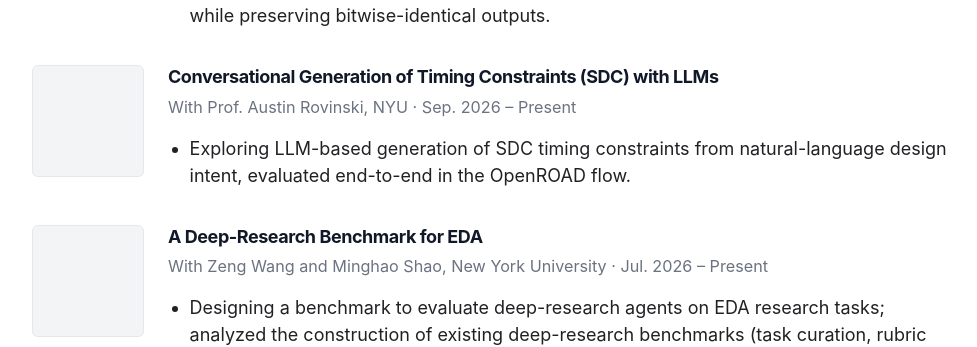
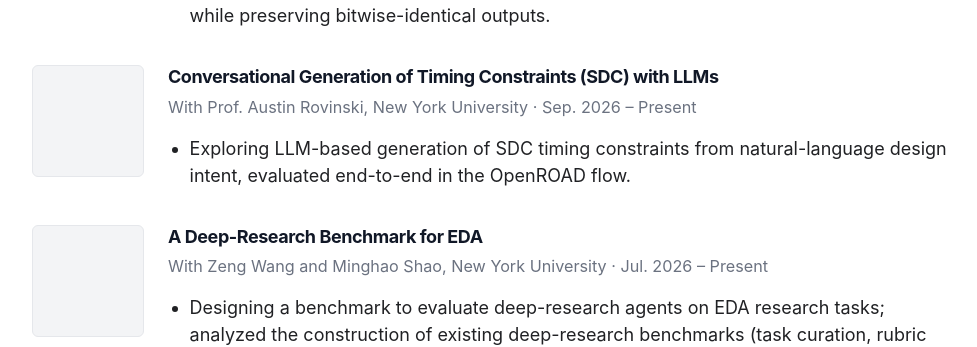
Before and after one commit to fangyiyu02/fangyiyu02.github.io, a Jekyll site: the page built from index.md, in a window 1280 px wide and 900 px high, scrolled down 709 px. Shown: the part 163-510 px from the top of the window, without its empty margins (148-1125 px from the left). Built offline with Jekyll 4.4.1, drawn with Linux system fonts in a browser that asks for light colours; a style sheet for code colours, icons or effects is not loaded; our own code applies the rules of GitHub Pages for plain Markdown files.

Commit message:
Spell out New York University in SDC project metadata
Replace NYU with New York University in the Austin Rovinski project affiliation.

```diff
--- a/index.md
+++ b/index.md
@@ -30,7 +30,7 @@ With Prof. Bo Yuan, Rutgers University · Feb. 2026 – Present
 #### Conversational Generation of Timing Constraints (SDC) with LLMs
 {: .project-title }
 
-With Prof. Austin Rovinski, NYU · Sep. 2026 – Present
+With Prof. Austin Rovinski, New York University · Sep. 2026 – Present
 {: .project-meta }
 
 {: .project-highlights }
```
